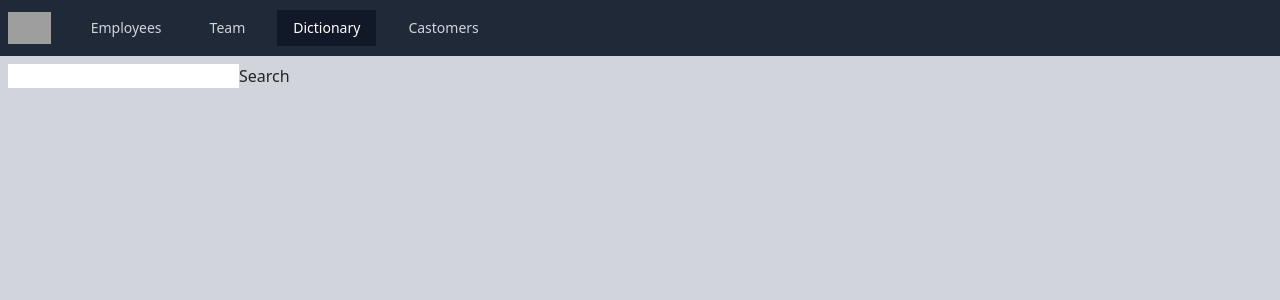
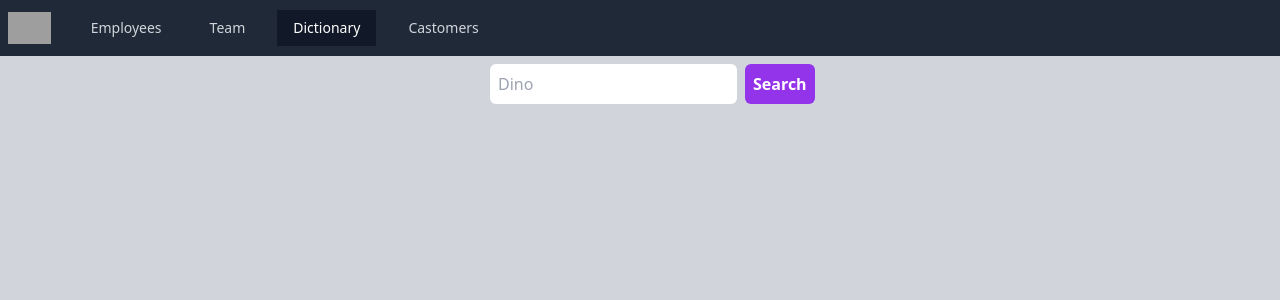
Before and after one commit to MuhRuslan00/forexample-react, a React (Create React App) app: page /dictionary in a window 1280 px wide. Shown: the top 300 px of the page. Built offline with nearby package versions, Linux system fonts and the light colour scheme; grey boxes are pictures that could not be loaded.

Commit message:
change difinition/ dictionary/url/css

```diff
--- a/src/App.js
+++ b/src/App.js
@@ -22,7 +22,7 @@
         <Route path='/' element={<Employees />} />
         <Route path= '/dictionary' element={<Dictionary/>} />
         {/* <Route path= '/definition' element={<Definition/>} /> */}
-        <Route path='/definition/:search' element={<Definition/>} />
+        <Route path='/dictionary/:search' element={<Definition/>} />
         <Route path='/404' element={<NotFound />} />
         <Route path='*' element={<NotFound />} />
         </Routes>
--- /dev/null
+++ b/src/componenets/DefinitionSearch.js
@@ -0,0 +1,41 @@
+import {useState, useEffect} from 'react';
+import { useNavigate } from 'react-router-dom';
+
+export default function DefinitionSearch(){
+  const [word, setWord] = useState('');
+  const navigate = useNavigate();
+
+//   const [word2, setWord2] = useState('');
+// useEffect(() => {
+//   console.log('State Updated',+ word);
+// }, [word]);
+
+// useEffect(() => {
+//   console.log('State Updated',+ word2);
+// }, [word2]);
+
+
+return (
+  <form className='flex space-between space-x-2 max-w-[300px]'
+  onSubmit={()=>{
+    navigate('/dictionary/' + word);
+  }}>
+  <input className='shrink min-w-0px  px-2 py-2 rounded'
+  placeholder='Dino'
+  type='text'
+  onChange={(e) => {
+    setWord(e.target.value);
+  }} />
+  {/* <h2>Let's get the definition for {word}</h2>
+
+  <input type='text'
+  onChange={(e) => {
+    setWord2(e.target.value);
+  }} />
+  <h2>Let's get the definition for {word2}</h2> */}
+
+  {/* ********* */}
+  <button className='bg-purple-600 hover:bg-purple-700 text-white font-bold py-1 px-2 rounded'>Search</button>
+  </form>
+)
+}
--- a/src/pages/Definition.js
+++ b/src/pages/Definition.js
@@ -2,6 +2,7 @@
 import {useParams, useNavigate, Link} from 'react-router-dom'
 import {v4 as uuidv4} from 'uuid';
 import NotFound from "../componenets/NotFound";
+import DefinitionSearch from "../componenets/DefinitionSearch";
 
 export default function Definition(){
   const [word, setWord] = useState();
@@ -73,7 +74,10 @@
     return <p key={uuidv4}>
       {meaning.definitions[0].partOfSpeech} :
       {meaning.definitions[0].definition}</p>
-  })}</>
+  })}
+  <p>Search again:</p>
+  <DefinitionSearch/>
+  </>
 : null}
   </>
   )
--- a/src/pages/Dictionary.js
+++ b/src/pages/Dictionary.js
@@ -1,41 +1,12 @@
-import {useState, useEffect} from 'react';
-import { useNavigate } from 'react-router-dom';
+import DefinitionSearch from "../componenets/DefinitionSearch";
+
 
 
 export default function Dictionary(){
+  return (
+  <div className="flex justify-center">
 
-  const [word, setWord] = useState('');
-  const navigate = useNavigate();
-
-//   const [word2, setWord2] = useState('');
-// useEffect(() => {
-//   console.log('State Updated',+ word);
-// }, [word]);
-
-// useEffect(() => {
-//   console.log('State Updated',+ word2);
-// }, [word2]);
-
-
-return (
-  <>
-  <input type='text'
-  onChange={(e) => {
-    setWord(e.target.value);
-  }} />
-  {/* <h2>Let's get the definition for {word}</h2>
-
-  <input type='text'
-  onChange={(e) => {
-    setWord2(e.target.value);
-  }} />
-  <h2>Let's get the definition for {word2}</h2> */}
-
-  {/* ********* */}
-  <button onClick={()=>{
-    navigate('/definition/' + word, {replace: true});
-    console.log('click');
-  }}>Search</button>
-  </>
-)
+    <DefinitionSearch/>
+  </div>
+  );
 }
```
